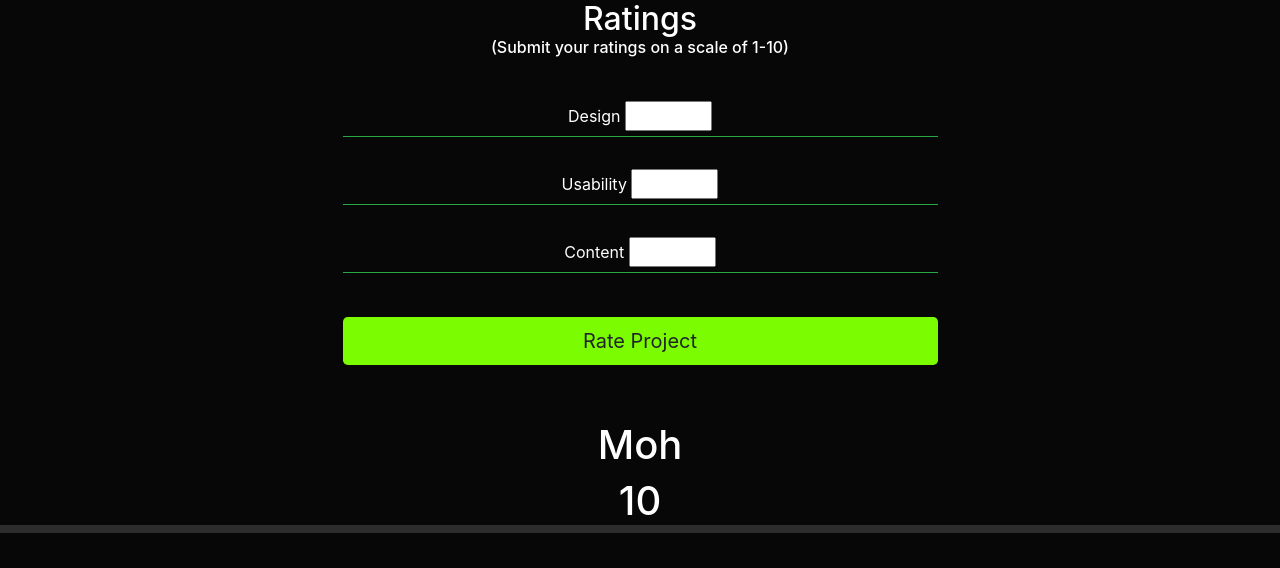
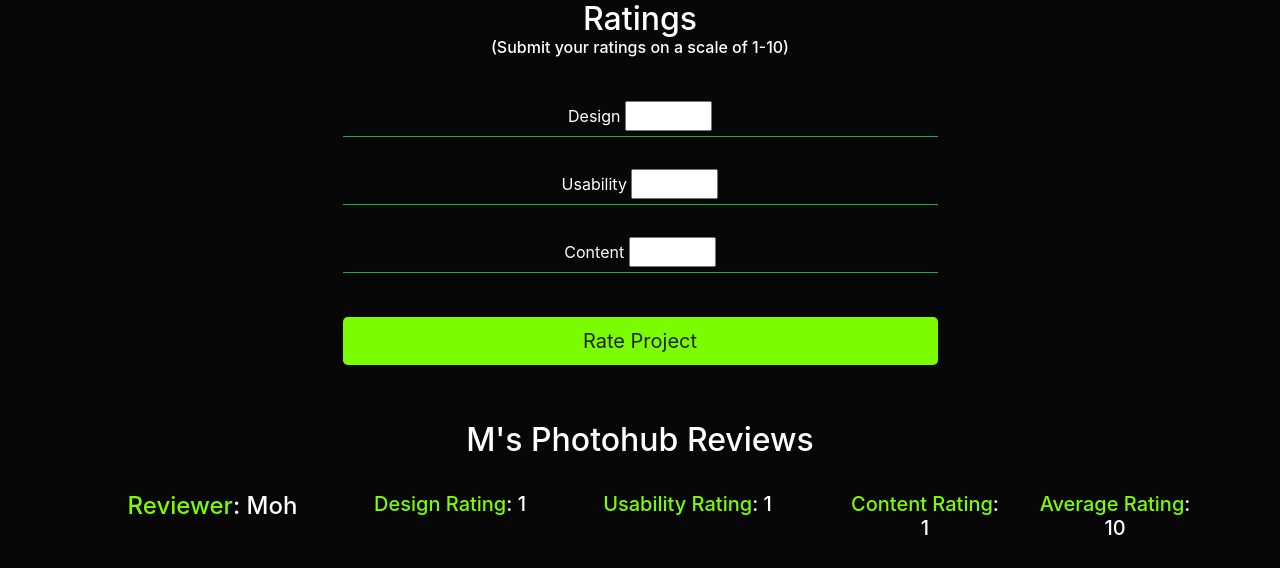
Before and after one commit to maureen-muriithi/Meta-project-reviews, a Django app: page /projects/1/ in a window 1280 px wide. Shown: the part 1060-1628 px from the top of the page. Before the commit the page ends 1593 px from the top, so only its background shows below. Run offline with Django 4.2, Linux system fonts and the light colour scheme; a user stored in the database is signed in; data comes from the database, SQL or seed files in the repository; tables that the repository leaves empty hold one stand-in row (values such as "Sample post"); some libraries are stand-ins or nearby versions; some web fonts are replaced.

Commit message:
Fix ratings bug

```diff
--- a/projects/templates/projects/single_project.html
+++ b/projects/templates/projects/single_project.html
@@ -72,10 +72,17 @@
         <br>
     </div>
 
-    <div class="container">
+    <div class="container" style="padding-bottom: 20px;">
         {% for review in reviews %}
-        <h1>{{review.user.username}}</h1>
-        <h1>{{review.average_score}}</h1>
+        <h2>{{ review.project.title}} Reviews </h2>
+        <br>
+        <div class="row">
+            <div class="col-md-3"> <h4> <span style="color: lawngreen;">Reviewer</span>: {{review.user.username}}</h4> </div>
+            <div class="col-md-2"><h5><span style="color: lawngreen;">Design Rating</span>: {{review.design }}</h5></div>
+            <div class="col-md-3"><h5> <span style="color: lawngreen;">Usability Rating</span>: {{review.usability }}</h5></div>
+            <div class="col-md-2"><h5><span style="color: lawngreen;">Content Rating</span>: {{review.content }}</h5></div>
+            <div class="col-md-2"><h5> <span style="color: lawngreen;">Average Rating</span>: {{review.average_score }}</h5></div>
+        </div>
         {% empty %}
         <h1>No any reviews/ratings yet</h1>
         {%endfor%}
--- a/projects/views.py
+++ b/projects/views.py
@@ -158,9 +158,9 @@ def submit_project(request):
     return render(request, "projects/new_project.html", args)
 
 @login_required(login_url='/accounts/login/')
-def review_project(request,project_id):
+def review_project(request,id):
     if request.method == 'POST':
-        project = Project.objects.filter(id=project_id).all()
+        project = Project.objects.get(id=id)
         current_user = request.user
         design = request.POST['design']
         content = request.POST['content']
@@ -174,11 +174,11 @@ def review_project(request,project_id):
             content=content,
             average_score=round((float(design)+float(usability)+float(content))/3,2),
         )
-        return render(request,'project_details.html',{"project":project})
+        return render(request,'projects/single_project.html',{"project":project})
     else:
-        project = Project.objects.get(id=project_id)
+        project = Project.objects.get(id=id)
 
-        return render(request,'project_details.html',{"project":project})
+        return render(request,'projects/single_project.html',{"project":project})
 
 
 @login_required(login_url='/accounts/login/')
```
